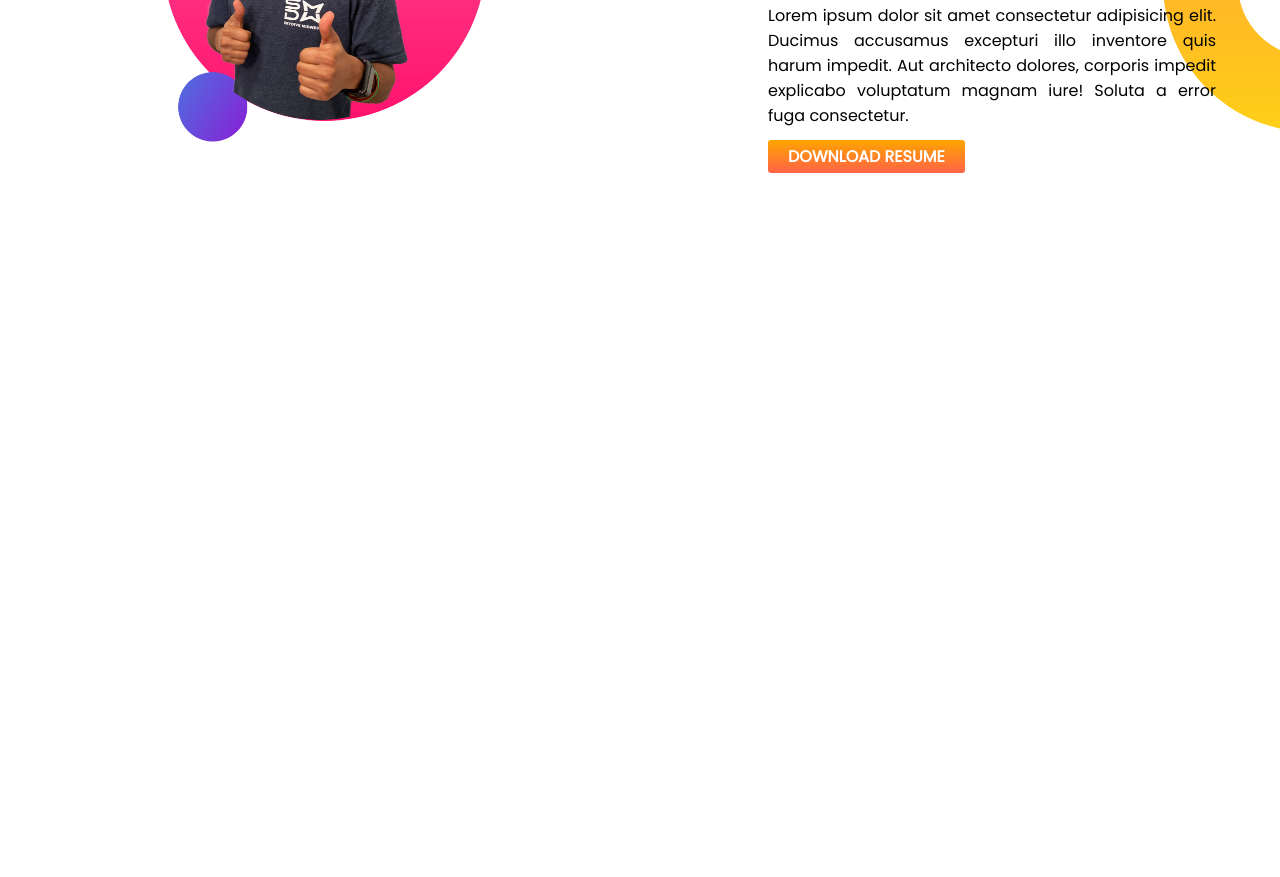
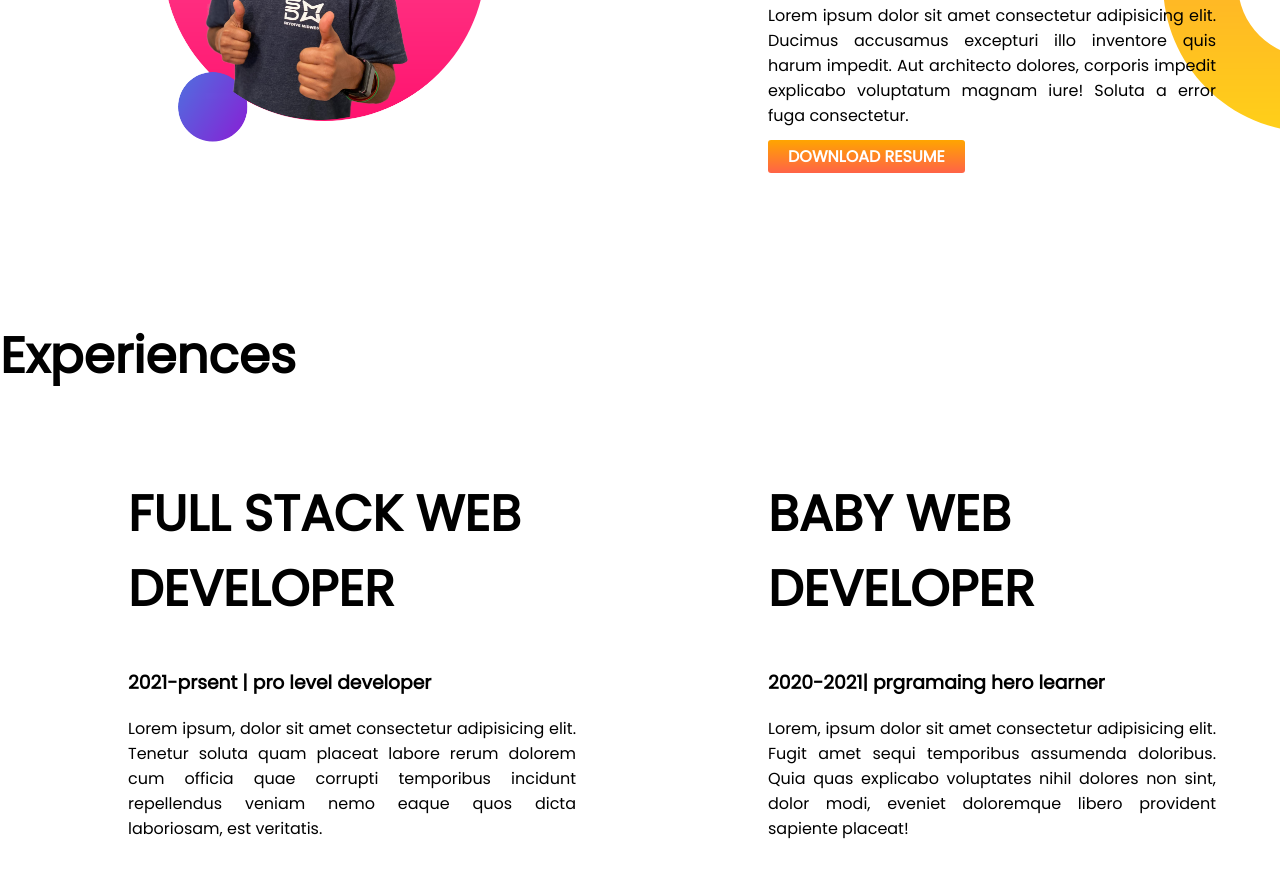
Before and after one commit to KawserAhmed0321/develper-protfolio, a plain HTML site: page index.html in a window 1280 px wide. Shown: the part 816-1693 px from the top of the page. Before the commit the page ends 1135 px from the top, so only its background shows below. Drawn offline with Linux system fonts and the light colour scheme.

Commit message:
experince-area-add

```diff
--- a/index.html
+++ b/index.html
@@ -14,7 +14,7 @@
 
 <body>
 
-    <section class="top-banner">
+    <section class="top-banner flexible-contaer">
         <div class="half-width">
             <h1>Welcome To </h1>
             <h1><span class="orang-color">Kanon</span> World!</h1>
@@ -33,7 +33,9 @@
 
 
 
-    <section class="dream-big">
+    <section class="dream-big flexible-contaer">
+
+
         <div class="half-width">
             <img src="images/jhankar2.png">
         </div>
@@ -50,6 +52,39 @@
 
     </section>
 
+
+
+    <section class="experience-area">
+
+        <h1>Experiences</h1>
+
+
+        <div class="flexible-contaer">
+            <div class="half-width ">
+                <h1>FULL STACK WEB DEVELOPER </h1>
+                <h3>2021-prsent | pro level developer</h3>
+                <p>Lorem ipsum, dolor sit amet consectetur adipisicing elit. Tenetur soluta quam placeat labore rerum
+                    dolorem cum officia quae corrupti temporibus incidunt repellendus veniam nemo eaque quos dicta
+                    laboriosam, est veritatis.</p>
+
+            </div>
+
+            <div class="half-width">
+                <h1>BABY WEB DEVELOPER</h1>
+                <h3> 2020-2021| prgramaing hero learner</h3>
+                <p>
+                    Lorem, ipsum dolor sit amet consectetur adipisicing elit. Fugit amet sequi temporibus assumenda
+                    doloribus. Quia quas explicabo voluptates nihil dolores non sint, dolor modi, eveniet doloremque
+                    libero
+                    provident sapiente placeat!
+                </p>
+
+            </div>
+        </div>
+
+
+    </section>
+
 </body>
 
 </html>
--- a/style.css
+++ b/style.css
@@ -9,7 +9,8 @@ h1{
 .orang-color{
     color: orange;
 }
-section{
+.flexible-contaer
+{
     display: flex;
     margin-bottom: 150px;
 
```
